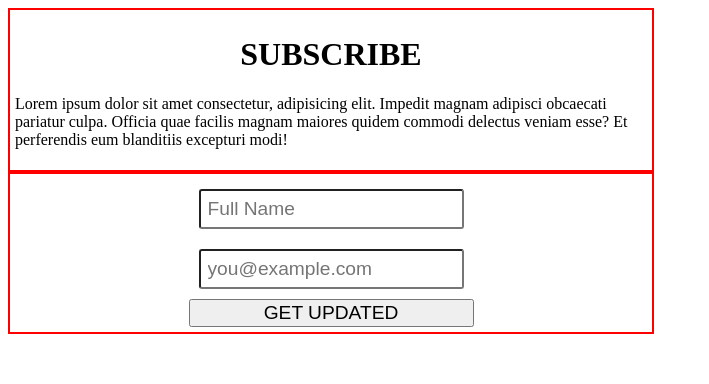
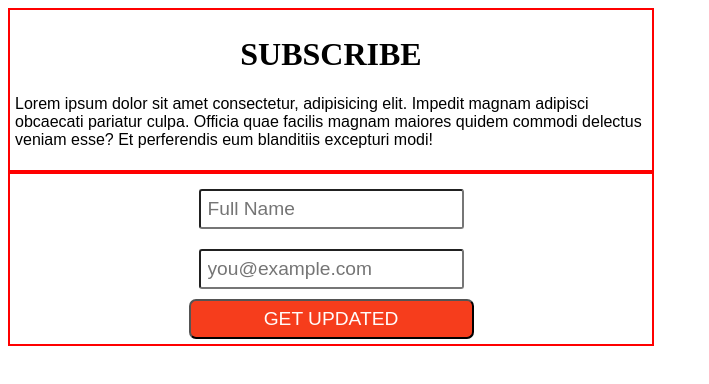
Before and after one commit to 93mcqmil/McQueen-Components, a React (Vite) app: page / in a window 1280 px wide. Shown: the top 384 px of the page, without its empty margins (0-709 px from the left). Built offline with nearby package versions, Linux system fonts and the light colour scheme.

Commit message:
added some more css style to the header and button

```diff
--- a/src/Components/Form/Form.scss
+++ b/src/Components/Form/Form.scss
@@ -1,20 +1,28 @@
 @use "../sass/fontStyle" as *;
 
-.form-container {
+.Form-container {
   border: 2px solid red;
   width: 50%;
   padding: 5px;
   justify-content: center;
   display: flex;
-}
   input {
     font-size: larger;
     border-radius: 3px;
     margin: 10px;
     padding: 7px;
   }
+}
 button {
   font-size: larger;
   width: 100%;
+  background-color: $button-background-color;
+  color: $button-font-color;
+  padding: 7px;
+  border-radius: 7px;
+
+  &:hover {
+    opacity: 0.9;
     cursor: pointer;
   }
+}
--- a/src/Components/Form/Form.tsx
+++ b/src/Components/Form/Form.tsx
@@ -3,7 +3,7 @@
 const Form = () => {
   return (
     <>
-      <div className='form-container'>
+      <div className='Form-container'>
         <form action='' method='get' className='form-example'>
           <div className='form-example1'>
             <label htmlFor='name'></label>
--- a/src/Components/Header/Header.scss
+++ b/src/Components/Header/Header.scss
@@ -10,5 +10,9 @@
   h1 {
     justify-content: center;
     display: flex;
+    font-family: $font-family-header;
+  }
+  p {
+    font-family: $font-family-paragraph;
   }
 }
--- a/src/Components/sass/_fontStyle.scss
+++ b/src/Components/sass/_fontStyle.scss
@@ -1 +1,6 @@
-$font-family-main: "Arial";
+//Font-family
+$font-family-header: cursive;
+$font-family-paragraph: sans-serif;
+//Button
+$button-background-color: rgb(246, 61, 28);
+$button-font-color: rgba(255, 255, 255, 0.979);
```
Lines whose indentation alone changed are shown as unchanged.
